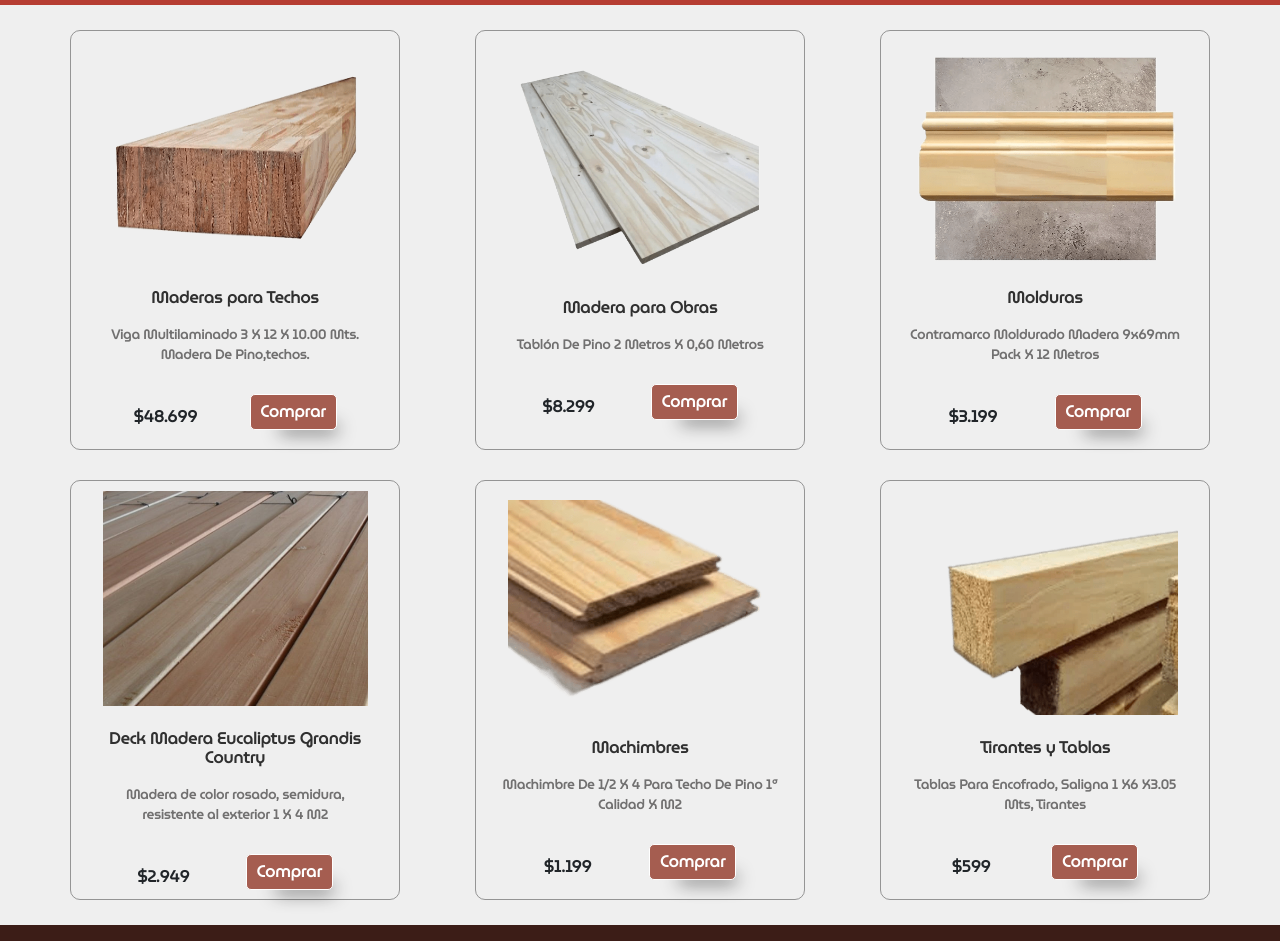
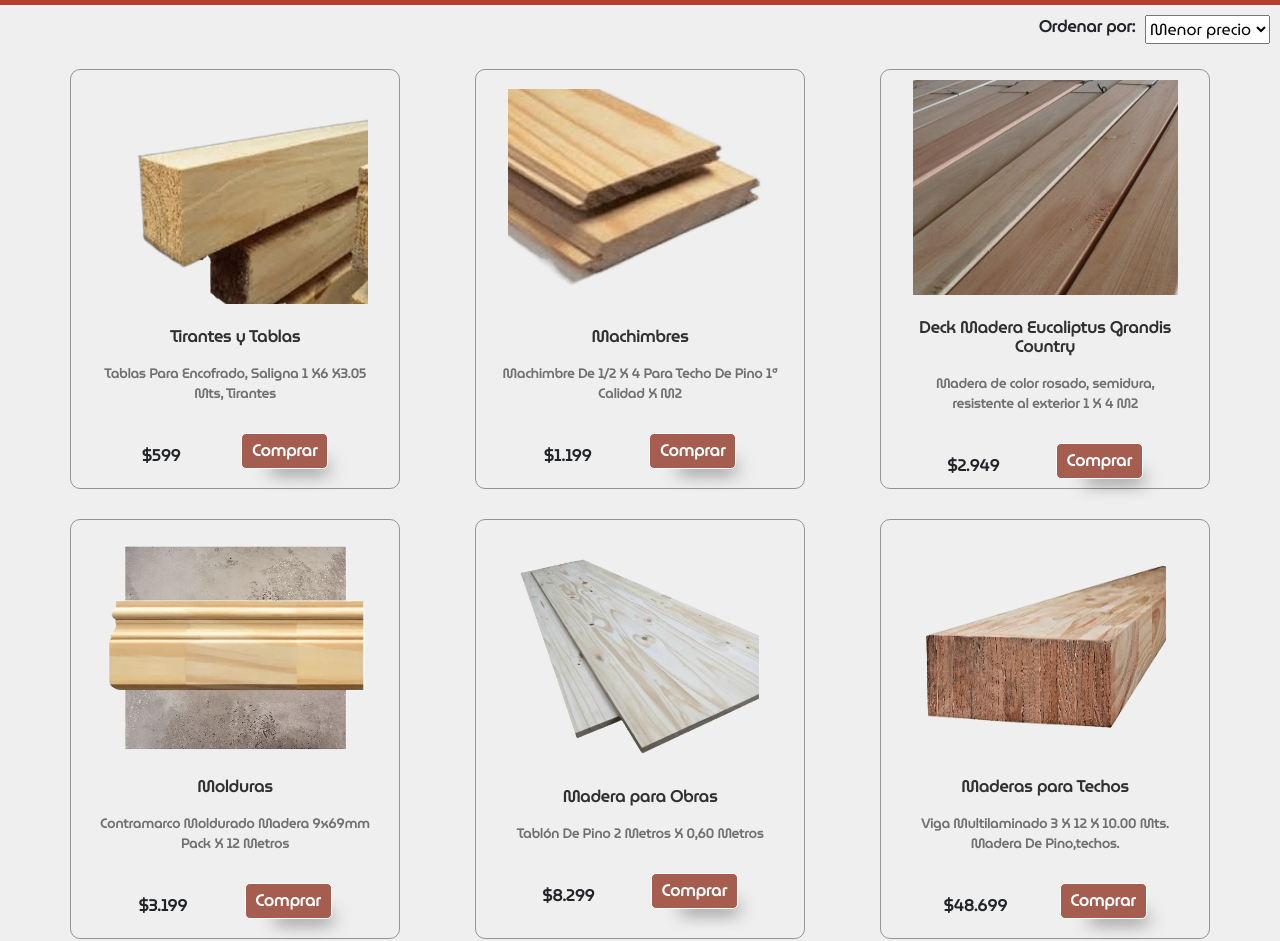
Before and after one commit to MeLlamoLeandro/Coder-House-D-WEB-MadereraMonaco, a website: page pages/comprar.html in a window 1280 px wide. Shown: the part 301-1242 px from the top of the page. Drawn offline with nearby package versions, Linux system fonts and the light colour scheme.

Commit message:
JS script para ordenar tarjetas por flex-wrap

```diff
--- /dev/null
+++ b/assets/js/wrapSelect.js
@@ -0,0 +1,5 @@
+function ShowSelected(){ //funcion que invoco con el 'onchange' en el HTML
+    var wrap = document.getElementById('wrapselect').value; //Obtiene el valor del Select
+    var ordenTarjetas= document.getElementById('tarj');//identifico el id a modificar
+    ordenTarjetas.style.setProperty("flex-wrap",wrap); //asigno la propiedad segun el Select
+}
--- a/pages/comprar.html
+++ b/pages/comprar.html
@@ -53,17 +53,63 @@
         </div>
     </nav>
     <main>
-        <section class="tarjetas">
+        <div class="controls">
+            <label  for="wrapselect">Ordenar por:</label>
+            <select id="wrapselect" onchange="ShowSelected();">
+                <option value="wrap">Menor precio</option>
+                <option value="wrap-reverse">Mayor precio</option>
+            </select>
+        </div>
+        <section class="tarjetas" id="tarj">
             <div class="tarjeta">
                 <div class="tarjetaImagen flexCenter">
-                    <img src="../assets/img/viga.png" alt="madera techos">
+                    <img src="../assets/img/madera_tirantes.png" alt="tirantes y tablas">
                 </div>
                 <div class="tarjetaDescripcion">
-                    <h4 class="boldCenter">Maderas para Techos</h4>
-                    <p class="boldCenter">Viga Multilaminado 3 X 12 X 10.00 Mts. Madera De Pino,techos.</p>
+                    <h4 class="boldCenter">Tirantes y Tablas</h4>
+                    <p class="boldCenter">Tablas Para Encofrado, Saligna 1 X6 X3.05 Mts, Tirantes</p>
                 </div>
                 <div class="tarjetaPrecio">
-                    <span>$48.699</span>
+                    <span>$599</span>
+                    <button class="btnComprar">Comprar</button>
+                </div>
+            </div>
+            <div class="tarjeta">
+                <div class="tarjetaImagen flexCenter">
+                    <img src="../assets/img/madera_machimbre.png" alt="machimbres">
+                </div>
+                <div class="tarjetaDescripcion">
+                    <h4 class="boldCenter">Machimbres</h4>
+                    <p class="boldCenter">Machimbre De 1/2 X 4 Para Techo De Pino 1º Calidad X M2</p>
+                </div>
+                <div class="tarjetaPrecio">
+                    <span>$1.199</span>
+                    <button class="btnComprar">Comprar</button>
+                </div>
+            </div>
+            <div class="tarjeta">
+                <div class="tarjetaImagen flexCenter">
+                    <img src="../assets/img/deck.jpg" alt="deck">
+                </div>
+                <div class="tarjetaDescripcion">
+                    <h4 class="boldCenter">Deck Madera Eucaliptus Grandis Country</h4>
+                    <p class="boldCenter">Madera de color rosado, semidura, resistente al exterior 1 X 4 M2</p>
+                </div>
+                <div class="tarjetaPrecio">
+                    <span>$2.949</span>
+                    <button class="btnComprar">Comprar</button>
+                </div>
+            </div>
+            <div class="tarjeta">
+                <div class="tarjetaImagen flexCenter">
+                    <img src="../assets/img/molduras.png" alt="molduras">
+                </div>
+                <div class="tarjetaDescripcion">
+                    <h4 class="boldCenter">Molduras</h4>
+                    <p class="boldCenter">Contramarco Moldurado Madera 9x69mm Pack X 12 Metros</p>
+                </div>
+                <div class="tarjetaPrecio">
+                    <span>$3.199</span>
                     <button class="btnComprar">Comprar</button>
                 </div>
             </div>
@@ -82,53 +128,14 @@
             </div>
             <div class="tarjeta">
                 <div class="tarjetaImagen flexCenter">
-                    <img src="../assets/img/molduras.png" alt="molduras">
+                    <img src="../assets/img/viga.png" alt="madera techos">
                 </div>
                 <div class="tarjetaDescripcion">
-                    <h4 class="boldCenter">Molduras</h4>
-                    <p class="boldCenter">Contramarco Moldurado Madera 9x69mm Pack X 12 Metros</p>
+                    <h4 class="boldCenter">Maderas para Techos</h4>
+                    <p class="boldCenter">Viga Multilaminado 3 X 12 X 10.00 Mts. Madera De Pino,techos.</p>
                 </div>
                 <div class="tarjetaPrecio">
-                    <span>$3.199</span>
-                    <button class="btnComprar">Comprar</button>
-                </div>
-            </div>
-            <div class="tarjeta">
-                <div class="tarjetaImagen flexCenter">
-                    <img src="../assets/img/deck.jpg" alt="deck">
-                </div>
-                <div class="tarjetaDescripcion">
-                    <h4 class="boldCenter">Deck Madera Eucaliptus Grandis Country</h4>
-                    <p class="boldCenter">Madera de color rosado, semidura, resistente al exterior 1 X 4 M2</p>
-                </div>
-                <div class="tarjetaPrecio">
-                    <span>$2.949</span>
-                    <button class="btnComprar">Comprar</button>
-                </div>
-            </div>
-            <div class="tarjeta">
-                <div class="tarjetaImagen flexCenter">
-                    <img src="../assets/img/madera_machimbre.png" alt="machimbres">
-                </div>
-                <div class="tarjetaDescripcion">
-                    <h4 class="boldCenter">Machimbres</h4>
-                    <p class="boldCenter">Machimbre De 1/2 X 4 Para Techo De Pino 1º Calidad X M2</p>
-                </div>
-                <div class="tarjetaPrecio">
-                    <span>$1.199</span>
-                    <button class="btnComprar">Comprar</button>
-                </div>
-            </div>
-            <div class="tarjeta">
-                <div class="tarjetaImagen flexCenter">
-                    <img src="../assets/img/madera_tirantes.png" alt="tirantes y tablas">
-                </div>
-                <div class="tarjetaDescripcion">
-                    <h4 class="boldCenter">Tirantes y Tablas</h4>
-                    <p class="boldCenter">Tablas Para Encofrado, Saligna 1 X6 X3.05 Mts, Tirantes</p>
-                </div>
-                <div class="tarjetaPrecio">
-                    <span>$599</span>
+                    <span>$48.699</span>
                     <button class="btnComprar">Comprar</button>
                 </div>
             </div>
@@ -165,5 +172,7 @@
     </footer>
     <!--Script Bootstrap-->
     <script src="https://cdn.jsdelivr.net/npm/bootstrap@5.3.0-alpha1/dist/js/bootstrap.bundle.min.js" integrity="sha384-w76AqPfDkMBDXo30jS1Sgez6pr3x5MlQ1ZAGC+nuZB+EYdgRZgiwxhTBTkF7CXvN" crossorigin="anonymous"></script>
+    <!--Script WrapSelect-->
+    <script src="../assets/js/wrapSelect.js"></script>
 </body>
 </html>
--- a/src/scss/views/_store.scss
+++ b/src/scss/views/_store.scss
@@ -1,4 +1,14 @@
 /* --------------- Detalles página -Comprar ---------------*/
+.controls{
+    display: flex;
+    justify-content: end;
+    margin: 10px;
+    gap: 10px;
+
+    label{
+        font-weight: bold;
+    }
+}
 .tarjetas{
     display: flex;
     flex-wrap: wrap;
```
Also changed, not shown: assets/css/style.css.
